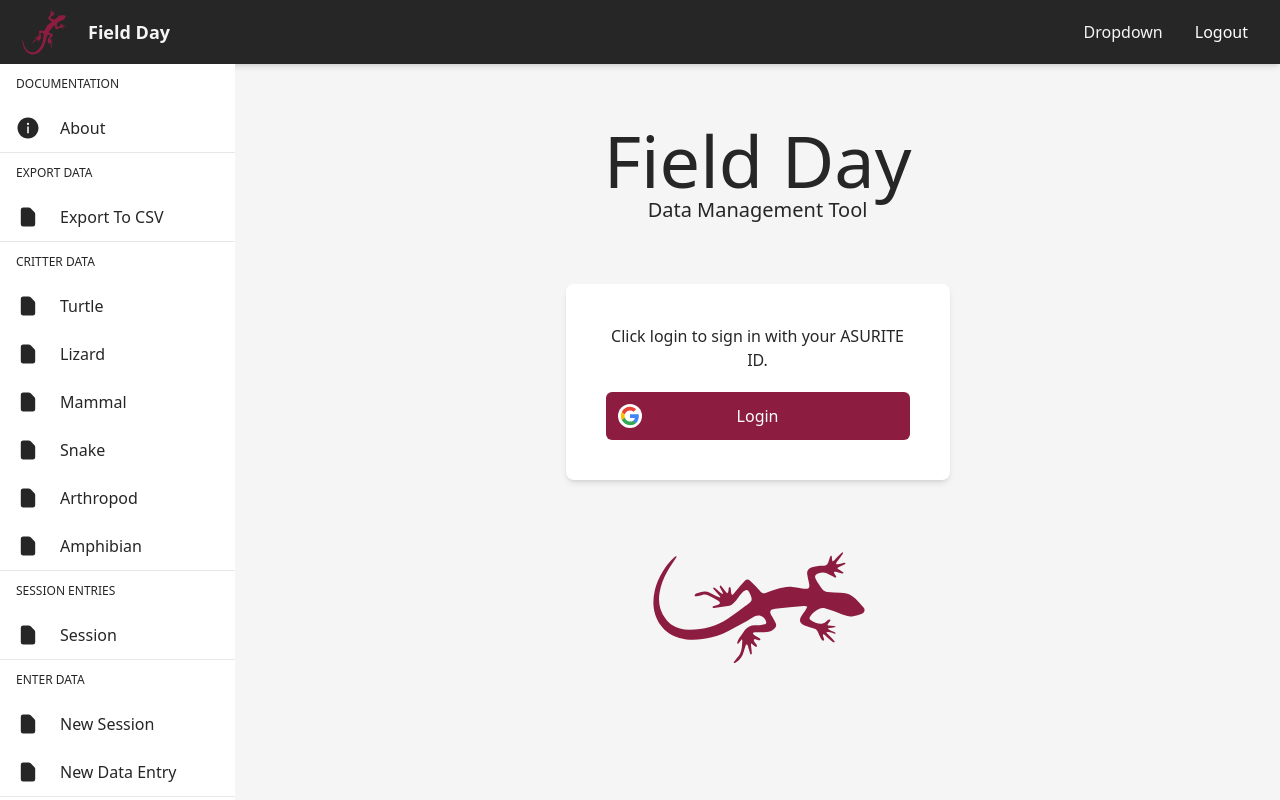
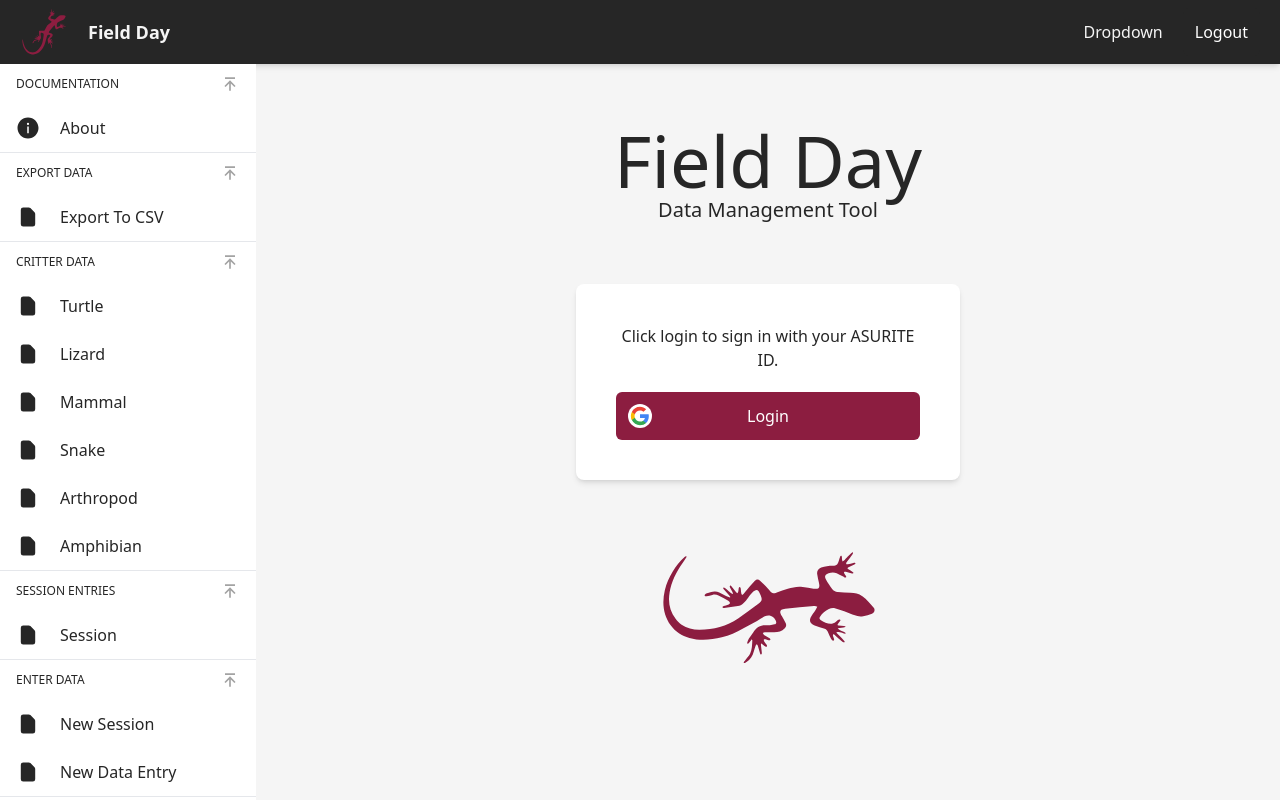
Before and after one commit to Field-Day-2022/desktop-data-manager, a React (Vite) app: page / in a window 1280 px wide. Built offline with nearby package versions, Linux system fonts and the light colour scheme; no server answers.

Commit message:
Make sidebar sections collapsible

```diff
--- a/src/components/Sidebar.jsx
+++ b/src/components/Sidebar.jsx
@@ -1,50 +1,96 @@
-import {AiFillInfoCircle,AiFillTool} from 'react-icons/ai'
-import {HiDocument} from 'react-icons/hi'
+import { useState } from 'react';
+import { AiFillInfoCircle, AiFillTool } from 'react-icons/ai'
+import { BiArrowFromTop, BiArrowToTop } from 'react-icons/bi'
+import { HiDocument } from 'react-icons/hi'
+
 export default function Sidebar() {
     return (
-        <div className="w-72 max-w-72 bg-white flex-col max-h-[calc(100vh-64px)] divide-y overflow-scroll">
-            <div>
-                <SidebarHeaderElement>Documentation</SidebarHeaderElement>
-                <SidebarElement><AiFillInfoCircle className='text-2xl mr-5'/>About</SidebarElement>
-            </div>
-            <div>
-                <SidebarHeaderElement>Export Data</SidebarHeaderElement>
-                <SidebarElement><HiDocument className='text-2xl mr-5'/>Export To CSV</SidebarElement>
-            </div>
-            <div>
-                <SidebarHeaderElement>Critter Data</SidebarHeaderElement>
-                <SidebarElement><HiDocument className='text-2xl mr-5'/>Turtle</SidebarElement>
-                <SidebarElement><HiDocument className='text-2xl mr-5'/>Lizard</SidebarElement>
-                <SidebarElement><HiDocument className='text-2xl mr-5'/>Mammal</SidebarElement>
-                <SidebarElement><HiDocument className='text-2xl mr-5'/>Snake</SidebarElement>
-                <SidebarElement><HiDocument className='text-2xl mr-5'/>Arthropod</SidebarElement>
-                <SidebarElement><HiDocument className='text-2xl mr-5'/>Amphibian</SidebarElement>
-            </div>
-            <div>
-                <SidebarHeaderElement>Session Entries</SidebarHeaderElement>
-                <SidebarElement><HiDocument className='text-2xl mr-5'/>Session</SidebarElement>
-            </div>
-            <div>
-                <SidebarHeaderElement>Enter Data</SidebarHeaderElement>
-                <SidebarElement><HiDocument className='text-2xl mr-5'/>New Session</SidebarElement>
-                <SidebarElement><HiDocument className='text-2xl mr-5'/>New Data Entry</SidebarElement>
-            </div>
-            <div>
-                <SidebarHeaderElement>Manage Forms</SidebarHeaderElement>
-                <SidebarElement><AiFillTool className='text-2xl mr-5'/>Form Builder</SidebarElement>
-            </div>
+        <div className="min-w-64 w-72 max-w-64 bg-white flex-col max-h-[calc(100vh-64px)] divide-y overflow-scroll">
+            <CollapsibleSidebarSection title="Documentation">
+                <SidebarElement icon={<AiFillInfoCircle />}>
+                    About
+                </SidebarElement>
+            </CollapsibleSidebarSection>
+            <CollapsibleSidebarSection title="Export Data">
+                <SidebarElement icon={<HiDocument />}>
+                    Export To CSV
+                </SidebarElement>
+            </CollapsibleSidebarSection>
+            <CollapsibleSidebarSection title='Critter Data'>
+                <SidebarElement icon={<HiDocument />}>
+                    Turtle
+                </SidebarElement>
+                <SidebarElement icon={<HiDocument />}>
+                    Lizard
+                </SidebarElement>
+                <SidebarElement icon={<HiDocument />}>
+                    Mammal
+                </SidebarElement>
+                <SidebarElement icon={<HiDocument />}>
+                    Snake
+                </SidebarElement>
+                <SidebarElement icon={<HiDocument />}>
+                    Arthropod
+                </SidebarElement>
+                <SidebarElement icon={<HiDocument />}>
+                    Amphibian
+                </SidebarElement>
+            </CollapsibleSidebarSection>
+            <CollapsibleSidebarSection title='Session Entries'>
+                <SidebarElement icon={<HiDocument />}>
+                    Session
+                </SidebarElement>
+            </CollapsibleSidebarSection>
+            <CollapsibleSidebarSection title='Enter Data'>
+                <SidebarElement icon={<HiDocument />}>
+                    New Session
+                </SidebarElement>
+                <SidebarElement icon={<HiDocument />}>
+                    New Data Entry
+                </SidebarElement>
+            </CollapsibleSidebarSection>
+            <CollapsibleSidebarSection title='Manage Forms'>
+                <SidebarElement icon={<AiFillTool />}>
+                    Form Builder
+                </SidebarElement>
+            </CollapsibleSidebarSection>
+
         </div>
     );
 }
 
-function SidebarHeaderElement({ children }) {
+function CollapsibleSidebarSection({ title, children }) {
+    const [collapsed, setCollapsed] = useState(false);
+
+    function toggleCollapse() {
+        console.log(collapsed)
+        setCollapsed(!collapsed);
+    }
     return (
-        <div className="px-4 py-3 uppercase text-xs">{children}</div>
+        <div>
+            <div className='flex items-center justify-between'>
+                <SidebarSectionHeading>{title}</SidebarSectionHeading>
+                <div className='text-xl cursor-pointer px-4 text-neutral-400' onClick={toggleCollapse}>
+                    {(collapsed) ? <BiArrowFromTop /> : <BiArrowToTop />}
+                </div>
+            </div>
+            {(!collapsed) ? children : null}
+        </div>
     )
 }
 
-function SidebarElement({ children }) {
+function SidebarSectionHeading({ children }) {
     return (
-        <div className="px-4 py-3 flex items-center cursor-pointer hover:bg-neutral-100">{children}</div>
+        <div className="px-4 py-3 uppercase text-xs" >{children}</div>
     )
 }
+
+function SidebarElement({ icon, children }) {
+    return (
+        <div className="px-4 py-3 flex items-center cursor-pointer hover:bg-neutral-100">
+            <div className='text-2xl mr-5'>
+                {icon}
+            </div>{children}
+        </div>
+    )
+}
```
